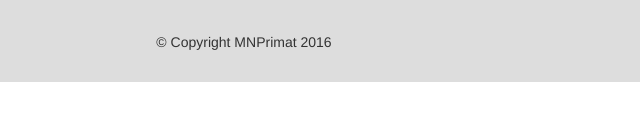
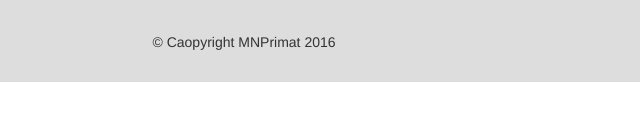
Before and after one commit to gmsrki/coursera-test, a plain HTML site: page index.html in a window 1280 px wide. Shown: the part 648-768 px from the top of the page, 396-1036 px from the left. Drawn offline with Linux system fonts and the light colour scheme; some packages are replaced by stand-ins of ours.

Commit message:
Update index.html

```diff
--- a/index.html
+++ b/index.html
@@ -49,7 +49,7 @@
 
         </section>
       </div>
-      <div class="text-center">&copy; Copyright MNPrimat 2016</div>
+      <div class="text-center">&copy; Caopyright MNPrimat 2016</div>
     </div>
   </footer>
 
```
